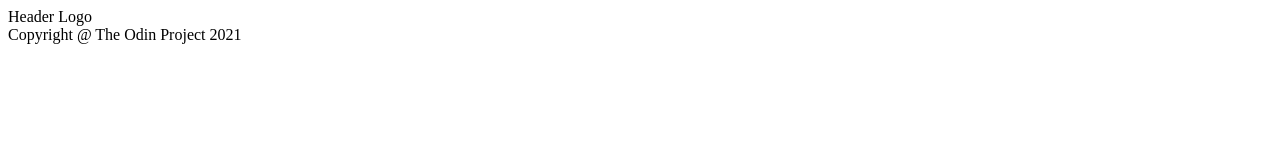
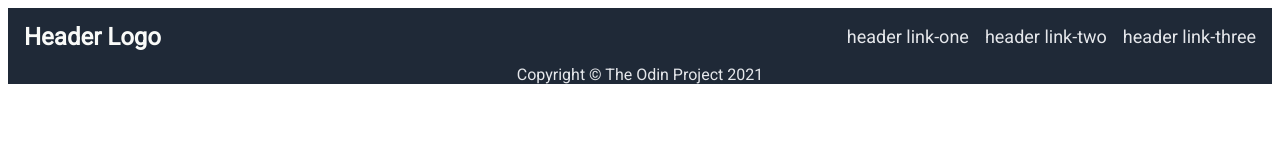
Before and after one commit to damondinh/odin-landing-page, a plain HTML site: page index.html in a window 1280 px wide. Drawn offline with Linux system fonts and the light colour scheme.

Commit message:
Header and Footer added

```diff
--- a/index.html
+++ b/index.html
@@ -4,13 +4,28 @@
     <meta charset="UTF-8">
     <meta http-equiv="X-UA-Compatible" content="IE=edge">
     <meta name="viewport" content="width=device-width, initial-scale=1.0">
+
     <title>Document</title>
     <link rel="stylesheet" href="style.css">
+    <link href='https://fonts.googleapis.com/css?family=Roboto' rel='stylesheet'>
 
 </head>
 <body>
     <div class="header">
-        Header Logo
+        <div class="left">
+            Header Logo
+        </div>
+        <div class="right">
+            <ul class="links">
+                <li><a href="https://google.com">header link-one</a></li>
+                <li><a href="https://google.com">header link-two</a></li>
+                <li><a href="https://google.com">header link-three</a></li>
+              </ul>
+        </div>
+    </div>
+
+    <div class="hero">
+
     </div>
 
     <div class="body">
@@ -18,7 +33,7 @@
     </div>
 
     <div class="footer">
-        Copyright @ The Odin Project 2021
+        Copyright © The Odin Project 2021
     </div>
 
 </body>
--- a/style.css
+++ b/style.css
@@ -0,0 +1,45 @@
+.header, .footer {
+    font-family: Roboto;
+    background-color: #1F2937;
+    padding: 0 16px;
+}
+
+.header {
+    display: flex;
+    justify-content: space-between;
+
+}
+
+.left, .right{
+    display: flex;
+    align-items: center;
+}
+
+.left {
+    font-size: 24px;
+    color: #F9FAF8;
+    font-weight: bold;
+}
+
+.right {
+    font-size: 18px;
+
+}
+
+ul {
+    display: flex;
+    list-style-type: none;
+    gap: 16px;
+
+
+}
+
+a {
+    text-decoration: none;
+    color: #E5E7EB;
+}
+
+.footer {
+    text-align: center;
+    color: #E5E7EB;
+}
```
